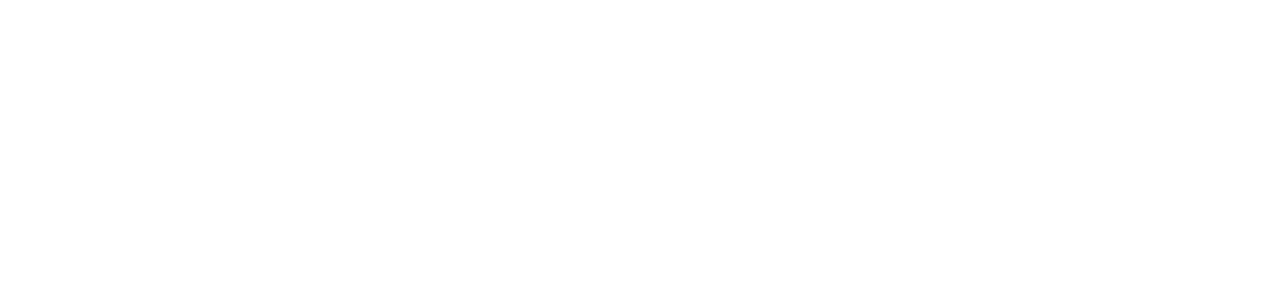
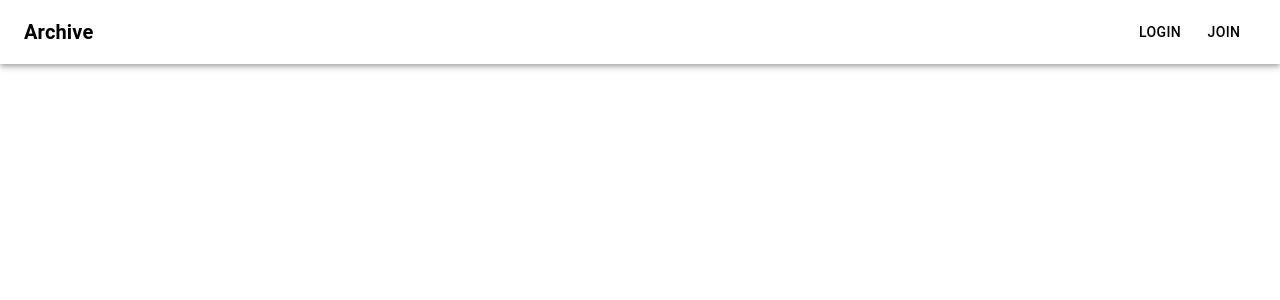
Before and after one commit to anniversaryArchive/archive-web, a React (Create React App) app: page / in a window 1280 px wide. Shown: the top 300 px of the page. Built offline with nearby package versions, Linux system fonts and the light colour scheme.

Commit message:
feat: Recoil, Router 세팅

```diff
--- a/package.json
+++ b/package.json
@@ -18,7 +18,9 @@
     "graphql": "^16.5.0",
     "react": "^18.2.0",
     "react-dom": "^18.2.0",
+    "react-router-dom": "^6.3.0",
     "react-scripts": "^2.1.3",
+    "recoil": "^0.7.4",
     "typescript": "^4.7.4",
     "web-vitals": "^2.1.4"
   },
--- a/src/App.tsx
+++ b/src/App.tsx
@@ -1,12 +1,24 @@
 import React from "react";
+import { RecoilRoot } from "recoil";
 import { ApolloProvider } from "@apollo/client";
-import { client } from '../src/apollo/client';
+import { BrowserRouter as Router, Routes, Route } from "react-router-dom";
+import { client } from "../src/apollo/client";
+import Layout from "./components/layout";
 import "./App.css";
 
 function App() {
   return (
-    <ApolloProvider client={client}>
-    </ApolloProvider>
+    <RecoilRoot>
+      <ApolloProvider client={client}>
+        <Layout>
+          <Router>
+            <Routes>
+              <Route path="/" />
+            </Routes>
+          </Router>
+        </Layout>
+      </ApolloProvider>
+    </RecoilRoot>
   );
 }
 
--- a/src/components/layout/Header.tsx
+++ b/src/components/layout/Header.tsx
@@ -1,11 +1,8 @@
 import React from "react";
 import AppBar from "@mui/material/AppBar";
-import Box from "@mui/material/Box";
 import Toolbar from "@mui/material/Toolbar";
 import Typography from "@mui/material/Typography";
 import Button from "@mui/material/Button";
-import IconButton from "@mui/material/IconButton";
-import MenuIcon from "@mui/icons-material/Menu";
 
 const Header = () => {
   return (
```
Also changed, not shown: tsconfig.json (+2 -8 lines), 1 other file (tests, documents, lock files or other folders).
